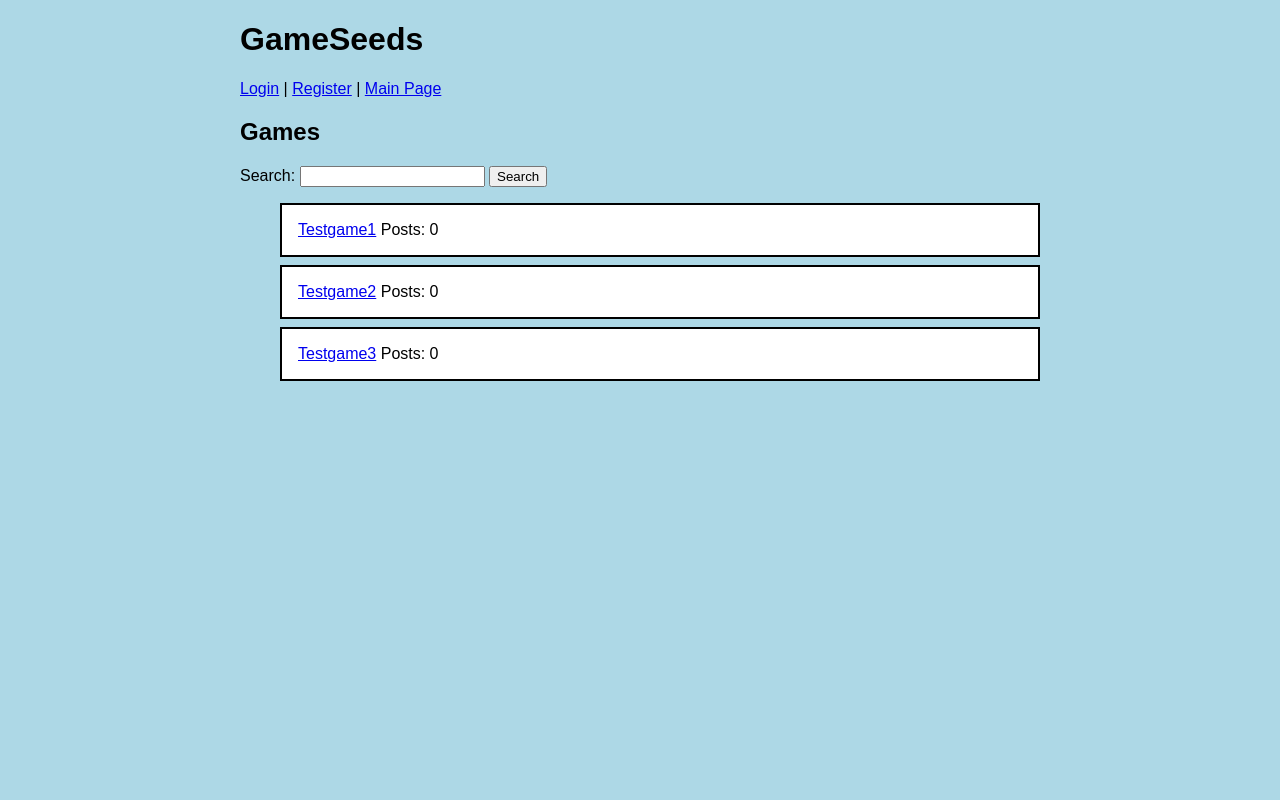
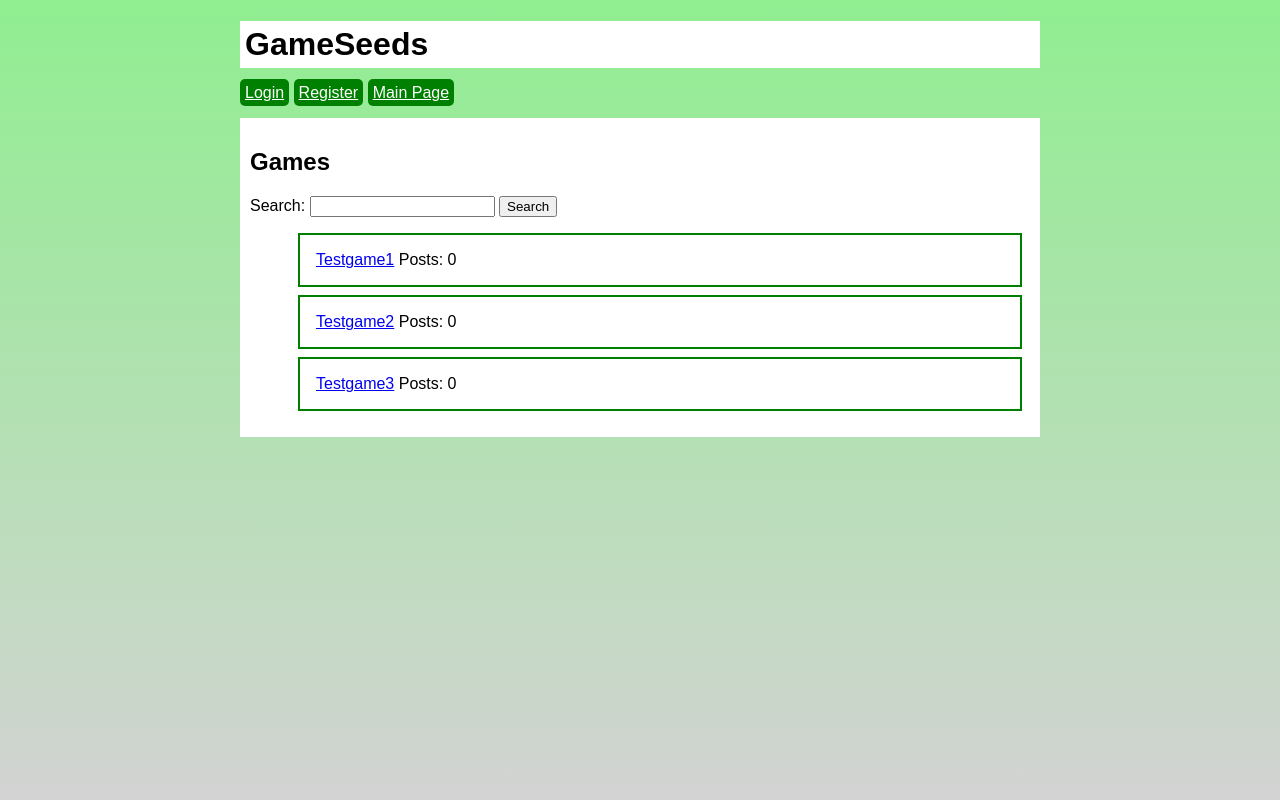
Before and after one commit to Jochubo/gameseeds, a Flask app: page / in a window 1280 px wide. Run offline with Flask 3, Linux system fonts and the light colour scheme; data comes from the database, SQL or seed files in the repository; data that the repository does not hold is empty.

Commit message:
Add additional styling

```diff
--- a/static/main.css
+++ b/static/main.css
@@ -1,20 +1,48 @@
+html {
+  min-height: 100%;
+}
+
 body {
   margin: auto;
   max-width: 50em;
   font-family: sans-serif;
-  background-color: lightblue;
+  background-image: linear-gradient(to bottom, lightgreen, lightgrey)
 }
 
-.game {
-  border: 2px solid black;
+h1 {
   background-color: white;
-  padding: 1em;
-  margin: 0.5em 0;
+  padding: 5px;
+  margin-bottom: 0px;
+}
+
+.content {
+  background-color: white;
+  padding: 10px;
 }
 
 .item {
-  border: 2px solid black;
+  border: 2px solid green;
   background-color: white;
   padding: 1em;
-  margin: 0.5em 0;
+  margin: 0.5em 0.5em;
 }
+
+.link_button {
+  border-radius: 5px;
+  color: white;
+  background-color: green;
+  padding: 5px;
+
+}
+
+.error {
+  color: white;
+  background-color: rgba(128, 0, 0, 0.8);
+  padding: 5px;
+}
+
+.message {
+  color: white;
+  background-color: rgba(0, 0, 128, 0.8);
+  padding: 5px;
+}
--- a/templates/edit_item.html
+++ b/templates/edit_item.html
@@ -16,7 +16,7 @@
     <input type="hidden" name="item_id" value="{{ item.id }}" />
     <input type="hidden" name="user_id" value="{{ item.user_id }}" />
     <input type="hidden" name="csrf_token" value="{{ session.csrf_token }}" />
-    <a href="/item/{{ item.id }}">Cancel</a>
+    <a class="link_button" href="/item/{{ item.id }}">Cancel</a>
     <input type="submit" value="Update Post" />
   </form>
 {% endblock %}
--- a/templates/flash.html
+++ b/templates/flash.html
@@ -9,11 +9,11 @@
 <body>
   {% with messages = get_flashed_messages(with_categories=true) %}
     {% if messages %}
-      <ul class=flashes>
+      <div class=flashes>
       {% for category, message in messages %}
-      <li class="{{ category }}">{{ message }}</li>
+      <p class="{{ category }}">{{ message }}</p>
       {% endfor %}
-      </ul>
+      </div>
     {% endif %}
   {% endwith %}
 
@@ -26,15 +26,16 @@
     </p>
     <p>
       {% if session.username %}
-      <a href="/logout">Logout</a> |
+      <a class="link_button" href="/logout">Logout</a>
       {% else %}
-      <a href="/login">Login</a> |
-      <a href="/register">Register</a> |
+      <a class="link_button" href="/login">Login</a>
+      <a class="link_button" href="/register">Register</a>
       {% endif %}
-      <a href="/">Main Page</a>
+      <a class="link_button" href="/">Main Page</a>
     </p>
-
+<div class="content">
   {% block body %}{% endblock %}
+</div>
 </body>
 
 </html>
--- a/templates/index.html
+++ b/templates/index.html
@@ -7,7 +7,7 @@
 
   <p>
     {% if session.user_id %}
-    <a href="/new_game">Add Game</a>
+    <a class="link_button" href="/new_game">Add Game</a>
     {% endif %}
   </p>
 
@@ -16,7 +16,7 @@
   </form>
     <ul>
     {% for game in games %}
-    <div class="game">
+    <div class="item">
       <a href="/game/{{  game.id  }}">{{ game.title }}</a>
       Posts: {{ game.total_items }}
     </div>
--- a/templates/show_game.html
+++ b/templates/show_game.html
@@ -5,9 +5,9 @@
 {% block body %}
 <h2>{{ game.title }}</h2>
   <p>
-  <a href="/">Back</a>
+  <a class="link_button" href="/">Back</a>
   {% if session.username %}
-  <a href=/game/{{ game.id }}/new_item>New Seed<a/>
+  <a class="link_button" href=/game/{{ game.id }}/new_item>New Seed<a/>
   {% endif %}
   </p>
 
```
Also changed, not shown: templates/show_item.html (+6 -4 lines), templates/show_user.html (+6 -6 lines).
